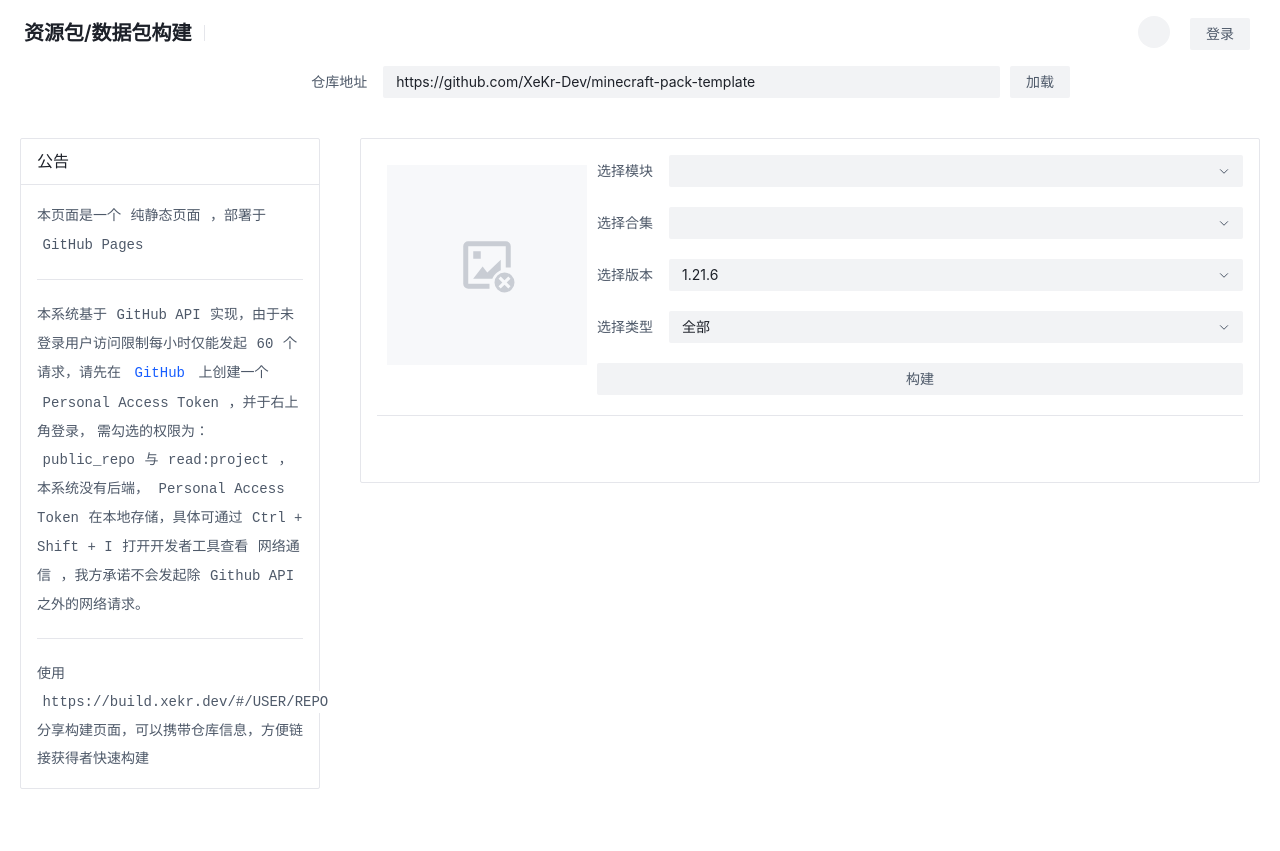
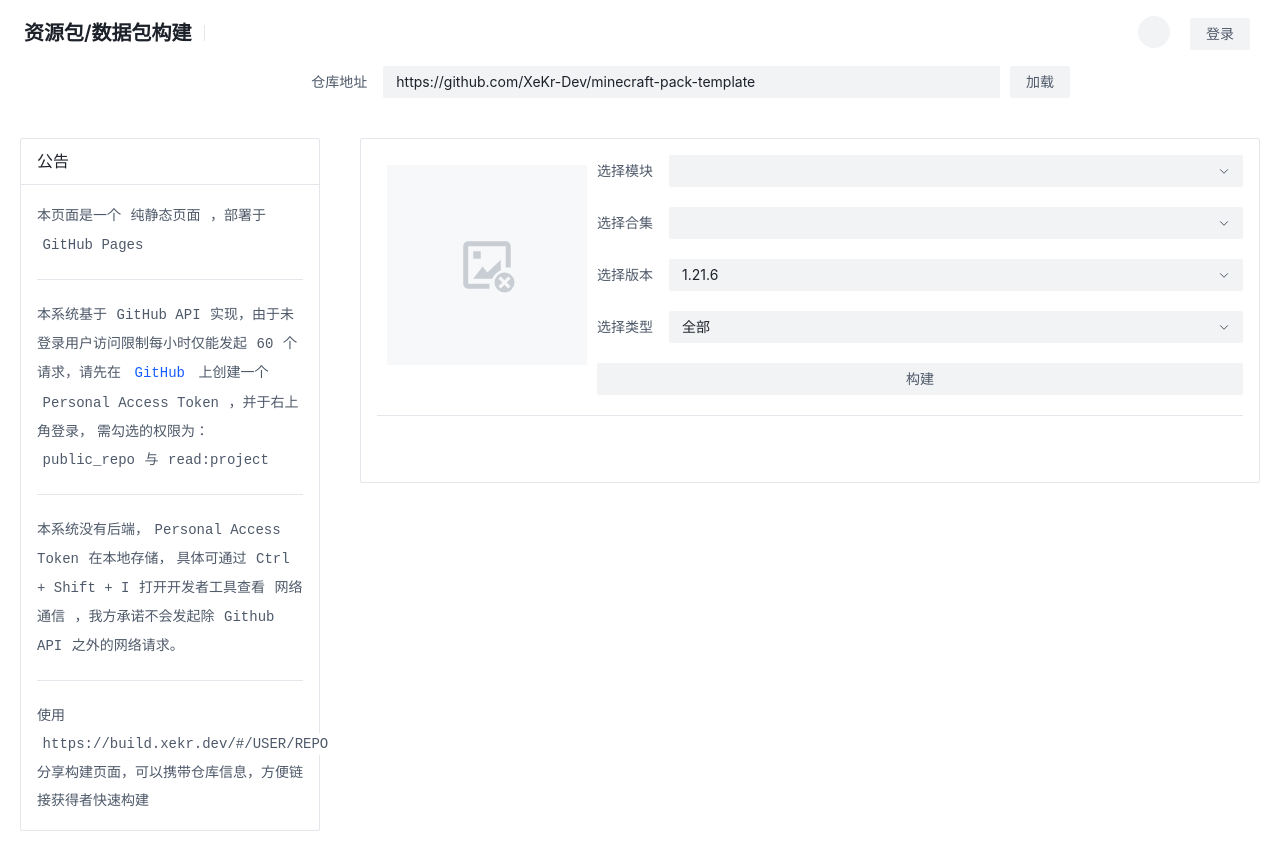
Before and after one commit to XeKr-Dev/minecraft-pack-builder, a Vue app: page / in a window 1280 px wide. Before the commit the page ends 809 px from the top, so only its background shows below. Built offline with nearby package versions, Linux system fonts and the light colour scheme; some icons are missing.

Commit message:
修改公告栏页面，修改 README

```diff
--- a/src/pages/HomePage.vue
+++ b/src/pages/HomePage.vue
@@ -325,9 +325,10 @@
         本系统基于 <code>GitHub API</code> 实现，由于未登录用户访问限制每小时仅能发起 <code>60</code> 个 请求，请先在
         <a-link href="https://github.com/settings/tokens/new" target="_blank"><code>GitHub</code></a-link>
         上创建一个 <code>Personal Access Token</code> ，并于右上角登录，
-        需勾选的权限为： <code>public_repo</code> 与 <code>read:project</code> ，本系统没有后端，
-        <code>Personal Access Token</code> 在本地存储，具体可通过 <code>Ctrl + Shift + I</code> 打开开发者工具查看
-        <code>网络通信</code> ，我方承诺不会发起除 <code>Github API</code> 之外的网络请求。
+        需勾选的权限为： <code>public_repo</code> 与 <code>read:project</code>
+        <a-divider/>
+        本系统没有后端，<code>Personal Access Token</code> 在本地存储， 具体可通过 <code>Ctrl + Shift + I</code>
+        打开开发者工具查看 <code>网络通信</code> ，我方承诺不会发起除 <code>Github API</code> 之外的网络请求。
         <a-divider/>
         使用 <code>https://build.xekr.dev/#/USER/REPO</code> 分享构建页面，可以携带仓库信息，方便链接获得者快速构建
       </a-card>
```
Also changed, not shown: 1 other file (tests, documents, lock files or other folders).
